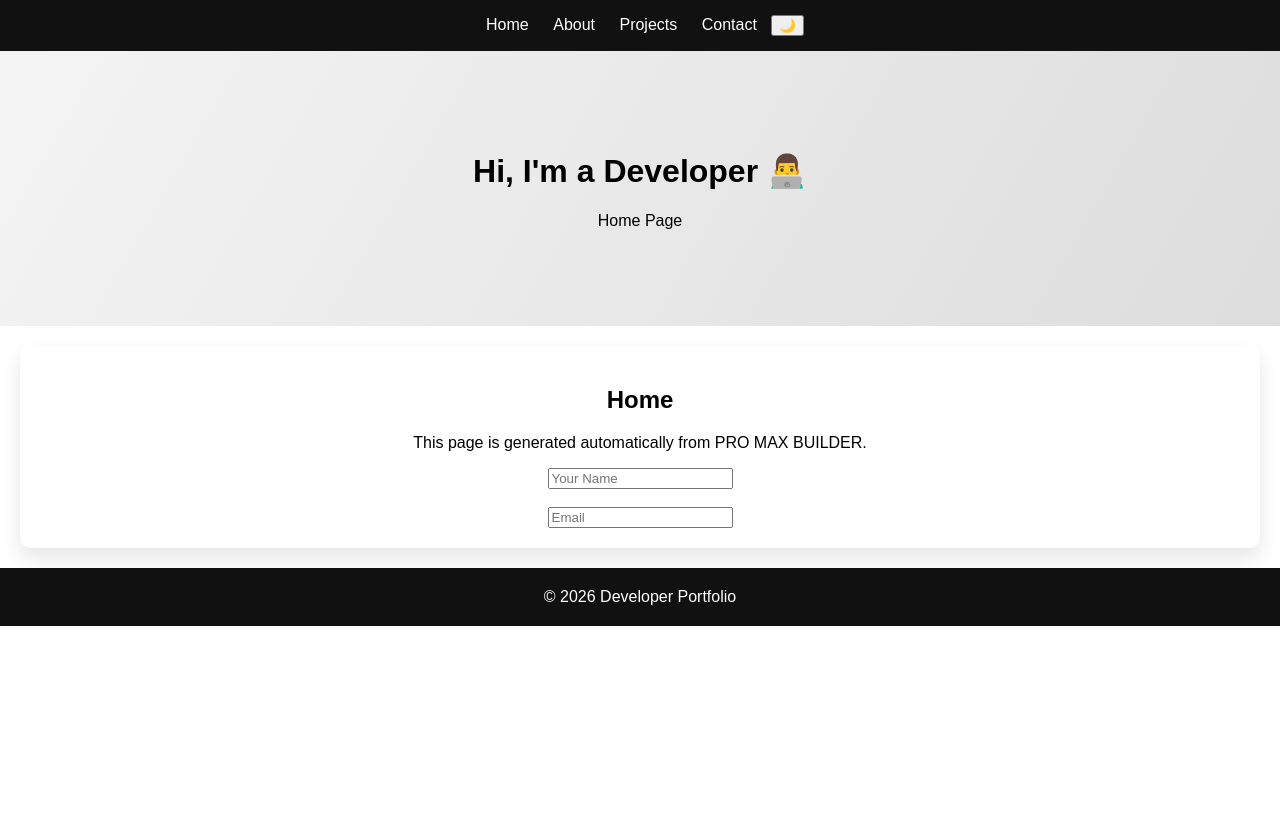
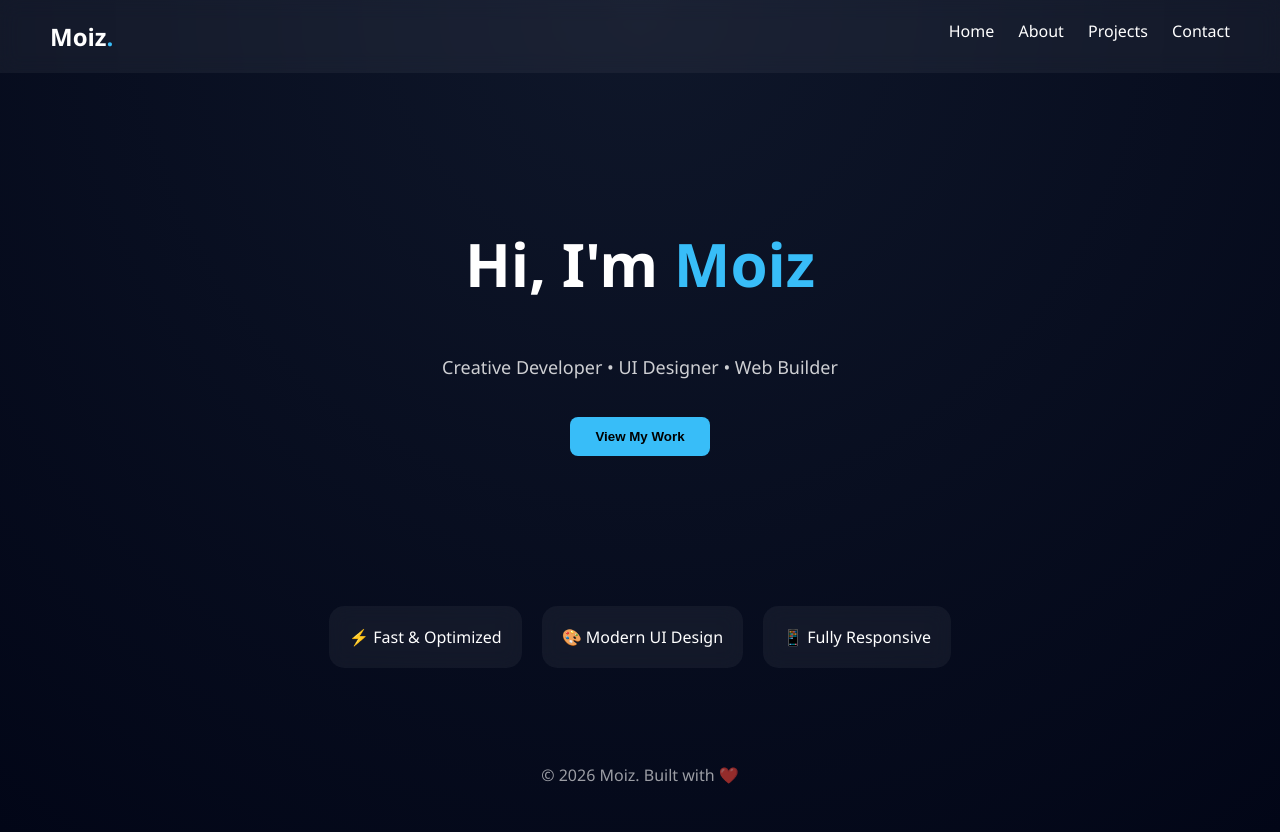
Before and after one commit to muhammadmoizk7-code/pro-max-site, a plain HTML site: page index.html in a window 1280 px wide. Before the commit the page ends 800 px from the top, so only its background shows below. Drawn offline with Linux system fonts and the light colour scheme.

Commit message:
super premium UI upgrade

```diff
--- a/index.html
+++ b/index.html
@@ -1,42 +1,40 @@
-
 <!DOCTYPE html>
-<html>
+<html lang="en">
 <head>
-<title>Developer Portfolio - Home</title>
-<link rel="stylesheet" href="style.css">
+  <meta charset="UTF-8">
+  <meta name="viewport" content="width=device-width, initial-scale=1.0">
+  <title>Moiz | Premium Portfolio</title>
+  <link rel="stylesheet" href="style.css">
 </head>
 <body>
 
-<nav>
-<a href="home.html">Home</a> <a href="about.html">About</a> <a href="projects.html">Projects</a> <a href="contact.html">Contact</a>
-<button onclick="toggle()">🌙</button>
-</nav>
+  <header class="navbar">
+    <div class="logo">Moiz<span>.</span></div>
+    <nav>
+      <a href="#">Home</a>
+      <a href="about.html">About</a>
+      <a href="projects.html">Projects</a>
+      <a href="contact.html">Contact</a>
+    </nav>
+  </header>
 
-<div class="hero">
-  <h1>Hi, I'm a Developer 👨‍💻</h1>
-  <p>Home Page</p>
-</div>
+  <section class="hero">
+    <h1>Hi, I'm <span>Moiz</span></h1>
+    <p>Creative Developer • UI Designer • Web Builder</p>
+    <button onclick="window.location.href='projects.html'">
+      View My Work
+    </button>
+  </section>
 
-<div class="card">
-  <h2>Home</h2>
-  <p>This page is generated automatically from PRO MAX BUILDER.</p>
+  <section class="features">
+    <div class="card">⚡ Fast & Optimized</div>
+    <div class="card">🎨 Modern UI Design</div>
+    <div class="card">📱 Fully Responsive</div>
+  </section>
 
-  <form>
-    <input placeholder="Your Name" />
-    <br><br>
-    <input placeholder="Email" />
-  </form>
-</div>
-
-<footer>
-© 2026 Developer Portfolio
-</footer>
-
-<script>
-function toggle(){
-  document.body.classList.toggle("dark");
-}
-</script>
+  <footer>
+    <p>© 2026 Moiz. Built with ❤️</p>
+  </footer>
 
 </body>
 </html>
--- a/style.css
+++ b/style.css
@@ -1,49 +1,99 @@
-
-body{
-  margin:0;
-  font-family:Arial;
-  transition:0.3s;
+body {
+  margin: 0;
+  font-family: "Segoe UI", sans-serif;
+  background: radial-gradient(circle at top, #0f172a, #020617);
+  color: white;
 }
 
-nav{
-  background:#111;
-  padding:15px;
-  text-align:center;
+/* NAVBAR */
+.navbar {
+  display: flex;
+  justify-content: space-between;
+  padding: 20px 50px;
+  background: rgba(255,255,255,0.05);
+  backdrop-filter: blur(10px);
+  position: sticky;
+  top: 0;
 }
 
-nav a{
-  color:white;
-  margin:10px;
-  text-decoration:none;
+.logo {
+  font-size: 24px;
+  font-weight: bold;
 }
 
-.hero{
-  padding:80px;
-  text-align:center;
-  background:linear-gradient(120deg,#f4f4f4,#ddd);
+.logo span {
+  color: #38bdf8;
 }
 
-.card{
-  margin:20px;
-  padding:20px;
-  background:white;
-  border-radius:10px;
-  box-shadow:0 10px 20px rgba(0,0,0,0.1);
-  text-align:center;
+nav a {
+  color: white;
+  margin-left: 20px;
+  text-decoration: none;
+  transition: 0.3s;
 }
 
-footer{
-  background:#111;
-  color:white;
-  text-align:center;
-  padding:20px;
+nav a:hover {
+  color: #38bdf8;
 }
 
-/* DARK MODE */
-.dark{
-  background:#111;
-  color:white;
+/* HERO */
+.hero {
+  text-align: center;
+  padding: 100px 20px;
 }
-.dark nav{background:#000;}
-.dark .hero{background:#1a1a1a;}
-.dark .card{background:#222;}
+
+.hero h1 {
+  font-size: 60px;
+}
+
+.hero span {
+  color: #38bdf8;
+}
+
+.hero p {
+  opacity: 0.8;
+  font-size: 18px;
+}
+
+button {
+  margin-top: 20px;
+  padding: 12px 25px;
+  border: none;
+  background: #38bdf8;
+  color: black;
+  font-weight: bold;
+  border-radius: 8px;
+  cursor: pointer;
+  transition: 0.3s;
+}
+
+button:hover {
+  transform: scale(1.05);
+}
+
+/* FEATURES */
+.features {
+  display: flex;
+  justify-content: center;
+  gap: 20px;
+  padding: 50px;
+}
+
+.card {
+  background: rgba(255,255,255,0.05);
+  padding: 20px;
+  border-radius: 15px;
+  backdrop-filter: blur(10px);
+  transition: 0.3s;
+}
+
+.card:hover {
+  transform: translateY(-10px);
+}
+
+/* FOOTER */
+footer {
+  text-align: center;
+  padding: 30px;
+  opacity: 0.6;
+}
```
